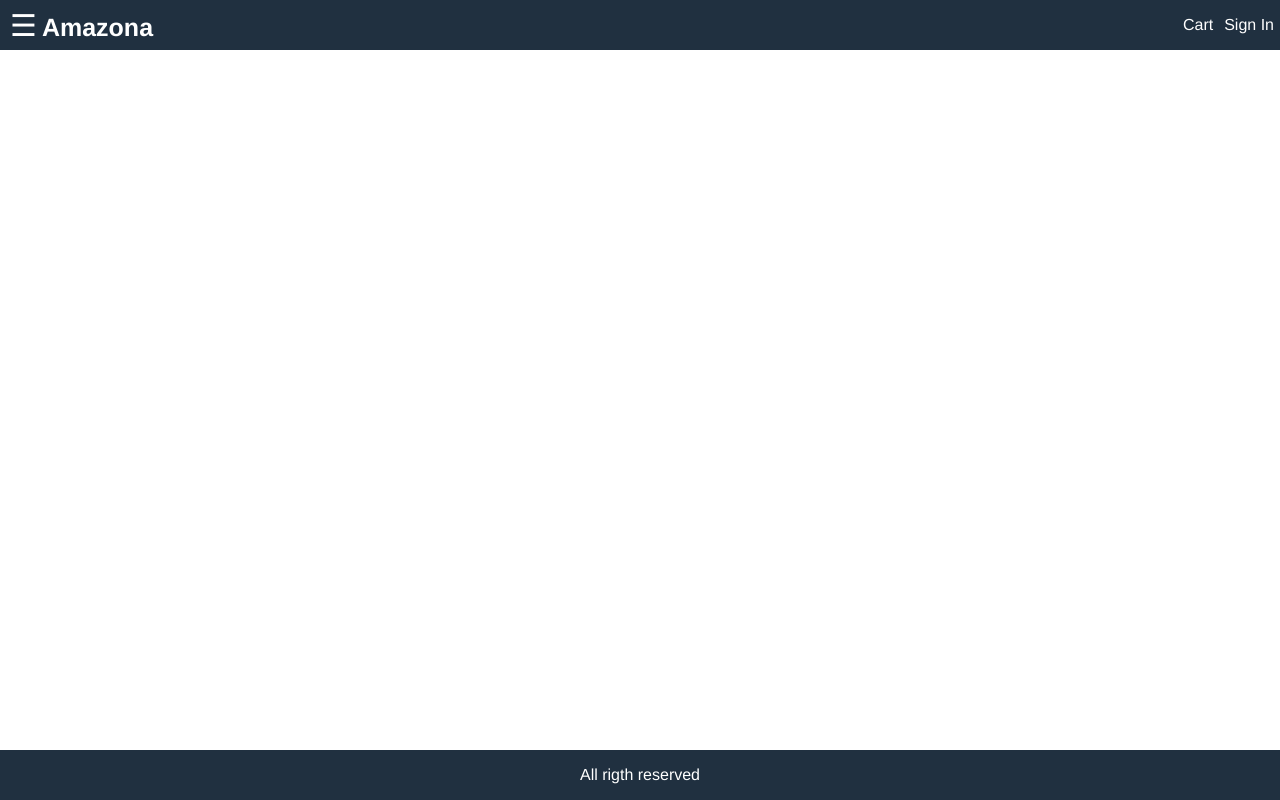
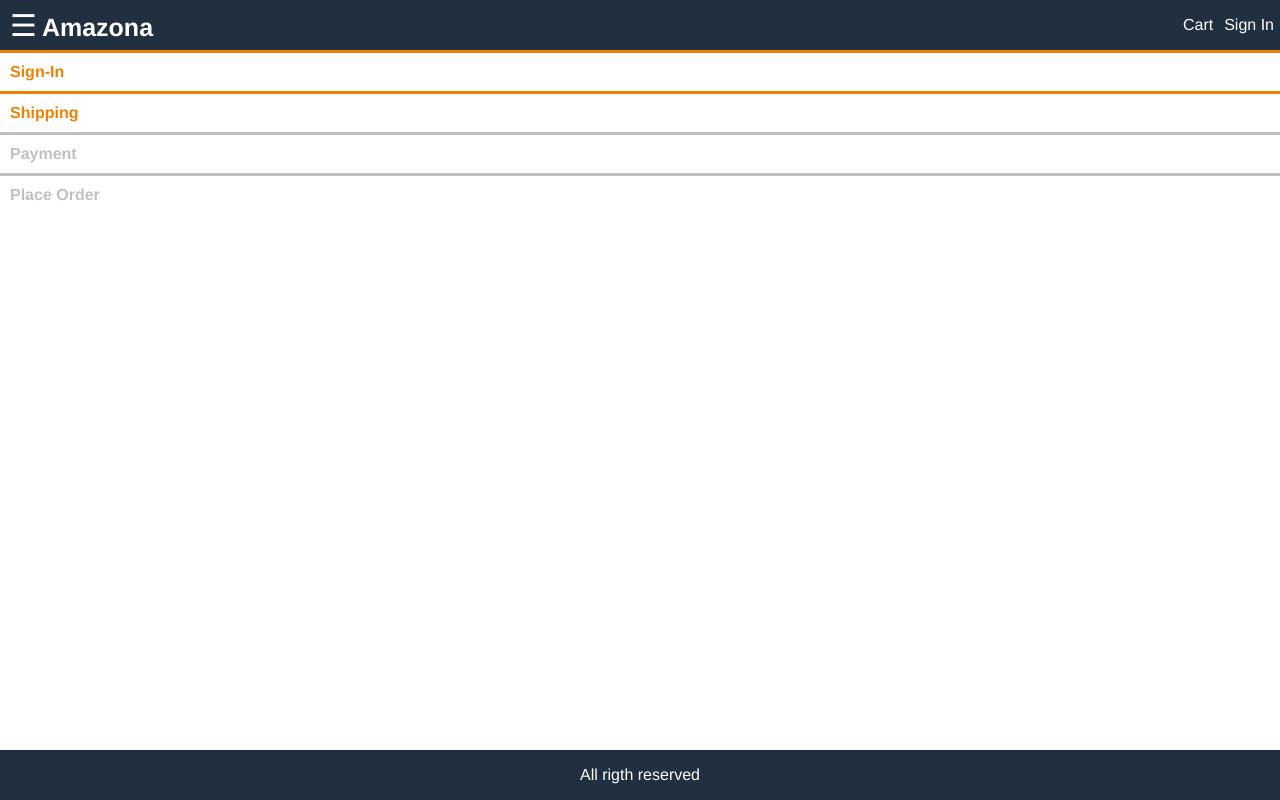
Before and after one commit to shivamm620/amzona, a React (Create React App) app in the folder frontend/: page /shipping in a window 1280 px wide. Built offline with nearby package versions, Linux system fonts and the light colour scheme.

Commit message:
checkOut_steps

```diff
--- a/frontend/src/App.js
+++ b/frontend/src/App.js
@@ -10,6 +10,7 @@ import CreateProduct from './screen/ProductsScreen';
 import { useSelector ,useDispatch} from 'react-redux';
 import RegisterScreen from './screen/RegisterScreen';
 import { signout } from './action/userActions';
+import ShippingAddress from './screen/ShippingAddress';
 function App() {
     const cart = useSelector((state) => state.cart);
     const { cartItems } = cart;
@@ -78,6 +79,7 @@ function App() {
                    <Route path='/product/create' component={CreateProduct}/>
                    <Route path="/signin" component={SigninScreen} />
                    <Route path="/register" component={RegisterScreen} />
+                   <Route path='/shipping' component={ShippingAddress}/>
                    <Route path="/cart/:id?" component={CartScreen} />
                    <Route path='/' exact={true} component={HomeScreen} />
                    </div>
--- a/frontend/src/index.css
+++ b/frontend/src/index.css
@@ -339,3 +339,18 @@ tbody > tr:nth-child(odd) {
   font-size: 1.4rem;
   margin-left: 0.2rem;
 }
+
+/* Checkout */
+
+
+.checkout-steps > div {
+  border-top: 0.3rem #c0c0c0 solid;
+  color: #c0c0c0;
+  flex: 1;
+  padding: 1rem;
+  font-weight: bold;
+}
+.checkout-steps > div.active {
+  border-top-color: #f08000;
+  color: #f08000;
+}
--- a/frontend/src/screen/Checkoutstep.js
+++ b/frontend/src/screen/Checkoutstep.js
@@ -1,11 +1,12 @@
 import React from 'react';
 
 export default function Checkout (props){
-    return
+    return(
     <div className='row checkout-steps'>
     <div className={props.step1 ?'active':''}> Sign-In</div>
     <div className={props.step2 ?'active':''}> Shipping</div>
     <div className={props.step3 ?'active':''}> Payment</div>
     <div className={props.step4 ?'active':''}> Place Order</div>
     </div>
+    )
 }
--- /dev/null
+++ b/frontend/src/screen/ShippingAddress.js
@@ -0,0 +1,10 @@
+import React from 'react';
+import Checkout from './Checkoutstep';
+
+export default function ShippingAddress (props){
+    return(
+        <div>
+    <Checkout step1 step2></Checkout>
+    </div>
+    )
+}
```
